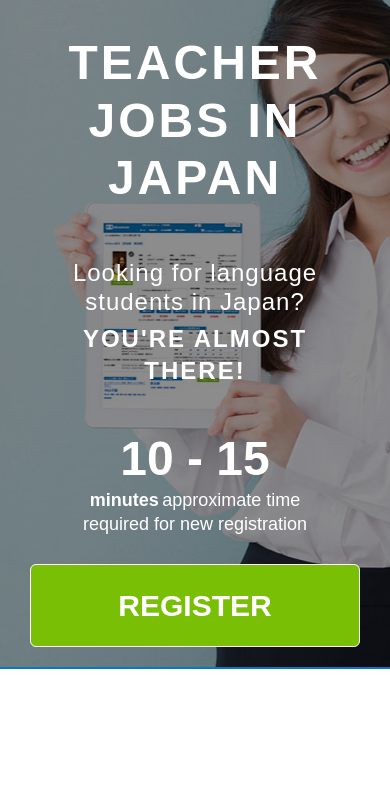
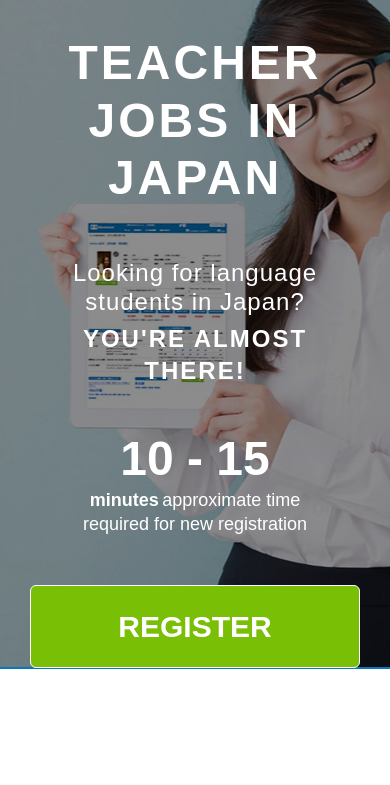
Before and after one commit to Scordavis/Masa-Toneshiba---Teaching-Jobs-in-Japan, a website: page app/index.html in a window 390 px wide. Shown: the part 53-838 px from the top of the page. Drawn offline with nearby package versions, Linux system fonts and the light colour scheme; a web font is replaced by a local one.

Commit message:
xs bg-top position

```diff
--- a/app/index.html
+++ b/app/index.html
@@ -168,7 +168,7 @@
 		<div class="d-block position-absolute w-100 h-100 darken-layer"></div>
 		<div class="container pt-4 main-header">
 			<div class="row py-3 font-weight-bold main-header__row">
-				<div class="col col-lg-9 col-xl-7 text-center text-md-left main-header__content">
+				<div class="col col-lg-9 col-xl-7 mb-4 mb-md-0 text-center text-md-left main-header__content">
 					<h1 class="my-5 main-header__title">Teacher jobs in Japan</h1>
 					<h2 class="px-0 main-header__offer-trouble">Looking for language students in Japan?</h2>
 					<p class="mb-3 mb-md-5 main-header__offer">You're almost there!</p>
--- a/app/less/_media.less
+++ b/app/less/_media.less
@@ -32,3 +32,15 @@
 		}
 	}
 }
+
+
+// media screen and (max-width: 575px)
+@media screen and (max-width: 575px){
+	// .main-header
+	.main-header{
+		height: 720px;
+		&__wrapper{
+			background-position: 72% 0%;
+		}
+	}
+}
```
Also changed, not shown: app/css/_media.css, app/css/main.css.
